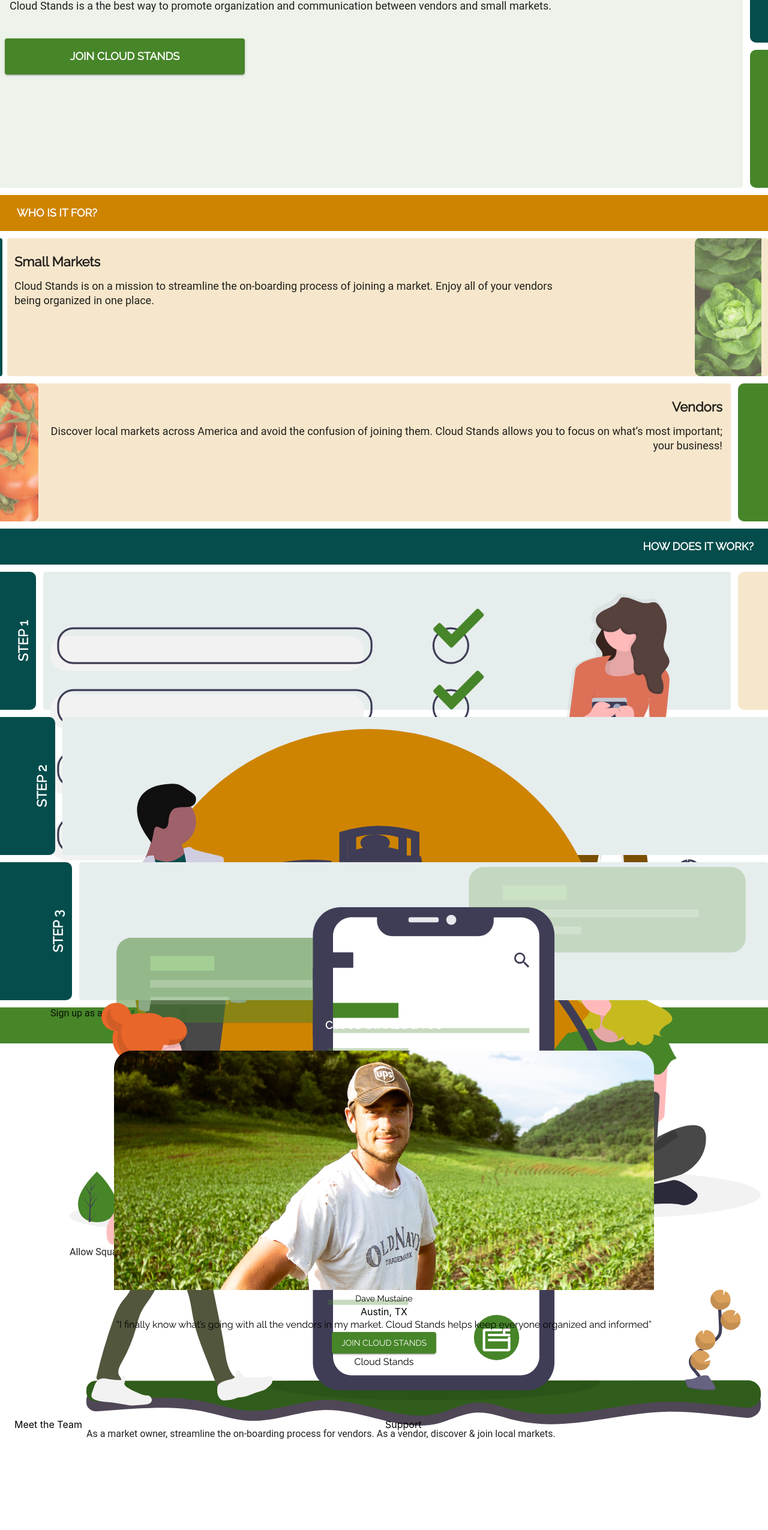
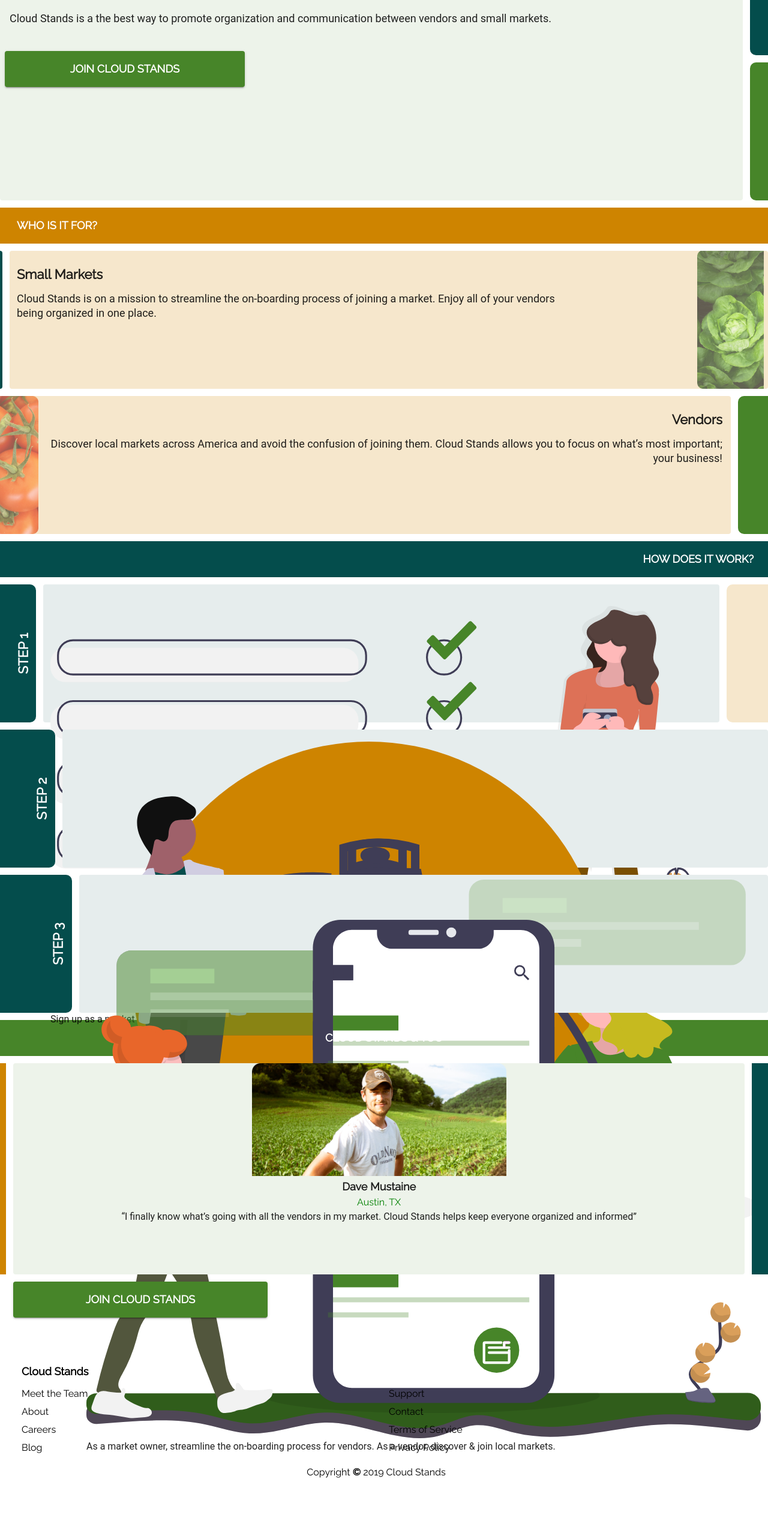
Before and after one commit to labs14-market-organizer/frontend, a React (Create React App) app: page /landing in a window 1280 px wide. Shown: the part 228-2778 px from the top of the page at 60% size. After the commit the page ends 2714 px from the top, so only its background shows below. Built offline with nearby package versions, Linux system fonts and the light colour scheme; a web font is replaced by a local one.

Commit message:
-Mobile Marketing page styled -Navbar now fixed to the top.

```diff
--- a/src/components/Footer.js
+++ b/src/components/Footer.js
@@ -1,5 +1,6 @@
 import React from "react";
 import { Link } from "react-router-dom";
+import styled from "styled-components";
 import {
   Button,
   Box,
@@ -11,12 +12,13 @@ import {
   GridList
 } from "@material-ui/core";
 
+
 const Footer = () => {
   return (
-    <Container>
+    <StyledContainer>
       <Typography variant="subtitle1">Cloud Stands</Typography>
 
-<GridList>
+<StyledGridList cellHeight={26}>
         <ListItem Button>Meet the Team</ListItem>
         <ListItem Button>Support</ListItem>
         <ListItem Button>About</ListItem>
@@ -25,11 +27,50 @@ const Footer = () => {
         <ListItem Button>Terms of Service</ListItem>
         <ListItem Button>Blog</ListItem>
         <ListItem Button>Privacy Policy</ListItem>
-</GridList>
-      <Typography variant="body1">Copyright © 2019 Cloud Stands</Typography>
+</StyledGridList>
+      <Typography variant="body1">Copyright <span>©</span> 2019 Cloud Stands</Typography>
 
-    </Container>
+    </StyledContainer>
   );
 };
 
+const StyledContainer = styled(Container)`
+.MuiTypography-subtitle1 {
+text-align: left;
+font-family: "Raleway";
+font-size: 18px;
+line-height: 1.33;
+font-weight: 600;
+margin-bottom: 12px;
+padding-left: 12px;
+}
+height: 212px;
+
+
+.MuiTypography-body1 {
+  margin-left: -26px;
+  font-family: "Raleway";
+  font-weight: normal;
+  span {
+    font-weight: bold;
+  }
+}
+`
+
+const StyledGridList = styled(GridList)`
+display: flex;
+justify-content: space-around;
+font-family: "Raleway";
+font-size: 16px;
+line-height: 1.5;
+padding-bottom: 12px;
+padding-left: 12px;
+padding-bottom: 16px;
+
+
+
+
+
+`
+
 export default Footer;
--- a/src/components/Navbar.js
+++ b/src/components/Navbar.js
@@ -17,7 +17,7 @@ import styled from "styled-components";
 
 const Navbar = () => {
   return (
-    <div>
+    <StyledDiv>
         <StyledImg src={cloud}  width="100%" height="87px" />
     <StyledBox >
             <MenuIcon className="menuIcon" fontSize="large"/>
@@ -32,7 +32,7 @@ const Navbar = () => {
               </StandsText>
 
     </StyledBox>
-    </div>
+    </StyledDiv>
   );
 };
 
@@ -71,4 +71,20 @@ const StyledImg = styled.img`
 z-index: -10
 `
 
+const StyledDiv = styled.div`
+position: fixed;
+z-index: 5000;
+
+img {
+  margin-top: -25px;
+  height: 140px;
+  width: 100vw;
+  opacity: .985;
+  filter: blur(1px);
+
+  /* background-color: red; */
+}
+
+`
+
 export default Navbar;
--- a/src/routes/MarketingPage.js
+++ b/src/routes/MarketingPage.js
@@ -8,7 +8,11 @@ import {
   ButtonBase,
   Typography,
   Container,
-  Paper
+  Paper ,
+  Card,
+  CardMedia,
+  CardContent,
+  CardActions,
 } from "@material-ui/core";
 
 import lettuce from "../assets/lettuce.png";
@@ -125,21 +129,28 @@ const MarketingPage = () => {
       <TitleBox className="testimonial">
         <Typography  variant="subtitle1">CLOUD STANDS & YOU</Typography>
       </TitleBox>
+      <TestimonialWrapper>
+      <Box6 />
+      <TestimonialCard>
+        <CardContent>
+        <CardMedia image={testimonial1} title="Dave Mustaine" />
+        <img src={testimonial1} />
 
-      <Box>
-        <img src={testimonial1} />
         <Typography variant="subtitle2">Dave Mustaine</Typography>
         <Typography variant="span">Austin, TX</Typography>
         <Typography variant="body1">
           “I finally know what’s going with all the vendors in my market. Cloud
           Stands helps keep everyone organized and informed”
         </Typography>
-      </Box>
-      <StyledLink to="/signup">
-        <Button variant="contained" color="primary" label="CTA">
+        </CardContent>
+      </TestimonialCard>
+      <Box7/>
+      </TestimonialWrapper>
+      <StyledLink2 to="/signup">
+        <Button fullWidth="true" variant="contained" color="primary" label="CTA">
           JOIN CLOUD STANDS
         </Button>
-      </StyledLink>
+      </StyledLink2>
       <Footer />
     </>
   );
@@ -158,10 +169,37 @@ const StyledLink = styled(Link)`
   &:active {
     text-decoration: none;
   }
+
+`;
+
+const StyledLink2 = styled(Link)`
+  text-decoration: none;
+
+  &:focus,
+  &:hover,
+  &:visited,
+  &:link,
+  &:active {
+    text-decoration: none;
+    display: flex;
+    justify-content: flex-start;
+
+  }
+  .MuiButton-fullWidth  {
+    max-width: 424px;
+    margin-left: 22px;
+    height: 60px;
+    margin-bottom:78px;
+    font-family: "Raleway";
+    font-size: 18px;
+    font-weight: bold;
+
+  }
 `;
 const StyledDiv = styled.div`
   display: flex;
   margin: 0 auto;
+  padding-top: 112px;
 `;
 
 const BoxCol = styled.div`
@@ -250,10 +288,99 @@ const Box4 = styled(Box)`
 
 const Box5 = styled(Box)`
   height: 230px;
-  min-width: 50px;
+  width: 78px;
   background-color: #f6e7cc;
   border-radius: 10px 0px 0px 10px;
   margin-left: 12px;
+`;
+
+const Box6 = styled(Box)`
+  position: absolute;
+  box-sizing: border-box;
+  height: 352px;
+  width: 10px;
+  background-color: #ce8400;
+  position: absolute;
+
+  /* margin-top: 12px; */
+`;
+
+const Box7 = styled(Box)`
+  height: 352px;
+  width: 28px;
+  background-color: #044d4c;
+
+`;
+
+const SmallMarkets = styled(Paper)`
+  margin-left: 16px;
+  background-color: #f6e7cc;
+  height: 230px;
+  display: flex;
+  box-shadow: none;
+  margin-top: 12px;
+  && .MuiTypography-subtitle1 {
+    font-size: 22px;
+    line-height: 32px;
+    font-weight: bold;
+  }
+  .MuiTypography-root {
+    padding-left: 12px;
+    padding-top: 23px;
+    text-align: left;
+  }
+  .MuiTypography-body1 {
+    font-size: 18px;
+    line-height: 24px;
+    width: 80%;
+    font-family: Roboto;
+    font-weight: normal;
+    margin-top: -10px;
+    margin-right: 0px;
+    padding-right: 0px;
+  }
+
+  img {
+    height: 100%;
+  }
+`;
+
+const VenderWrapper = styled(Box)`
+  display: flex;
+`;
+
+const Vendors = styled(Paper)`
+  background-color: #f6e7cc;
+  height: 230px;
+  display: flex;
+  box-shadow: none;
+  margin-top: 12px;
+  margin-right: 12px;
+  padding-right: 14px;
+
+  && .MuiTypography-subtitle1 {
+    font-size: 22px;
+    line-height: 32px;
+    font-weight: bold;
+  }
+  .MuiTypography-root {
+    padding-left: 12px;
+    padding-top: 23px;
+    text-align: right;
+  }
+  .MuiTypography-body1 {
+    font-size: 18px;
+    line-height: 24px;
+    font-family: Roboto;
+    font-weight: normal;
+    margin-top: -10px;
+    text-align: right;
+    padding-left: 20px;
+  }
+
+  img {
+    height: 100%;
+  }
 `;
 
 const Step1Container = styled(Box)`
@@ -447,74 +574,51 @@ const TitleBox = styled(Box)`
     /* padding-right: 24px; */
   }
 `;
+const TestimonialWrapper= styled(Box)`
+display: flex;
+width: 100%;
+padding-bottom: 12px;
+`
 
-const SmallMarkets = styled(Paper)`
-  margin-left: 12px;
-  background-color: #f6e7cc;
-  height: 230px;
-  display: flex;
-  box-shadow: none;
-  margin-top: 12px;
-  && .MuiTypography-subtitle1 {
-    font-size: 22px;
-    line-height: 32px;
-    font-weight: bold;
-  }
-  .MuiTypography-root {
-    padding-left: 12px;
-    padding-top: 23px;
-    text-align: left;
-  }
-  .MuiTypography-body1 {
-    font-size: 18px;
-    line-height: 24px;
-    width: 80%;
-    font-family: Roboto;
+const TestimonialCard = styled(Card)`
+width: 100%;
+margin-left: 22px;
+margin-right: 12px;
+padding-top: -100px;
+box-shadow: none;
+background-color: #edf3ea;
+
+.MuiTypography-subtitle2 {
+  font-size: 18px;
+  font-family: "Raleway";
+  font-weight: 600;
+}
+.MuiCardContent-root {
+  padding: 0;
+
+  span {
+    color: green;
+    font-family: "Raleway";
+    font-size: 16px;
     font-weight: normal;
-    margin-top: -10px;
-    margin-right: 0px;
-    padding-right: 0px;
+    line-height: 1.5;
   }
 
-  img {
-    height: 100%;
+  .MuiTypography-body1 {
+    padding: 0 20px 27px;
+    font-family: "Roboto";
   }
-`;
+}
 
-const VenderWrapper = styled(Box)`
-  display: flex;
-`;
+/* background-color: blue; */
 
-const Vendors = styled(Paper)`
-  background-color: #f6e7cc;
-  height: 230px;
-  display: flex;
-  box-shadow: none;
-  margin-top: 12px;
-  margin-right: 12px;
-  padding-right: 14px;
 
-  && .MuiTypography-subtitle1 {
-    font-size: 22px;
-    line-height: 32px;
-    font-weight: bold;
-  }
-  .MuiTypography-root {
-    padding-left: 12px;
-    padding-top: 23px;
-    text-align: right;
-  }
-  .MuiTypography-body1 {
-    font-size: 18px;
-    line-height: 24px;
-    font-family: Roboto;
-    font-weight: normal;
-    margin-top: -10px;
-    text-align: right;
-    padding-left: 20px;
-  }
+img {
+  width: 100%;
+  margin: 0;
+  max-width: 424px;
 
-  img {
-    height: 100%;
-  }
-`;
+}
+
+
+`
```
